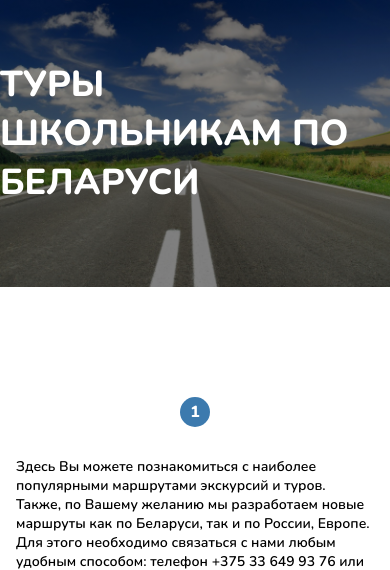
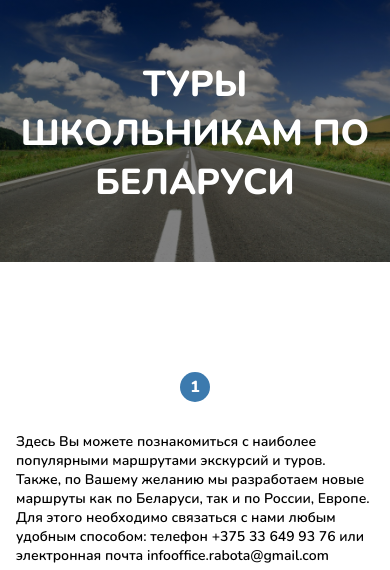
Before and after one commit to IgorSulj/SchoolTour, a Django app: page / in a window 390 px wide. Shown: the part 70-640 px from the top of the page. Run offline with Django 4.2, Linux system fonts and the light colour scheme; data that the repository does not hold is empty.

Commit message:
Improved mobile version of category page

```diff
--- a/tours/static/css/category.css
+++ b/tours/static/css/category.css
@@ -20,7 +20,8 @@
 .head h1 {
   font-family: Nunito, sans-serif;
   font-weight: 800;
-  font-size: 36px;
+  font-size: 2.25em;
+  text-align: center;
   color: white;
   margin: 0;
   align-self: center;
@@ -80,8 +81,8 @@
 }
 
 .tours {
-  display: flex;
-  flex-wrap: wrap;
+  display: grid;
+  grid-template-columns: repeat(auto-fit, minmax(auto, 400px));
   justify-content: center;
   gap: 80px;
   max-width: 1440px;
@@ -101,7 +102,7 @@
   flex-direction: column;
   border: 2px solid #3C7AAE;
   border-radius: 10px;
-  width: 400px;
+  max-width: 400px;
   font-family: Nunito, sans-serif;
   overflow: hidden;
   height: 100%;
@@ -185,4 +186,19 @@
   font-size: 16px;
   color: white;
   text-decoration: none;
-}/*# sourceMappingURL=category.css.map */
+}
+
+@media (max-width: 800px) {
+  .head__wrapper {
+    position: static;
+  }
+
+  .head {
+    gap: 25px;
+  }
+
+  .tours {
+    padding: 0 10px;
+    gap: 20px;
+  }
+}
```
